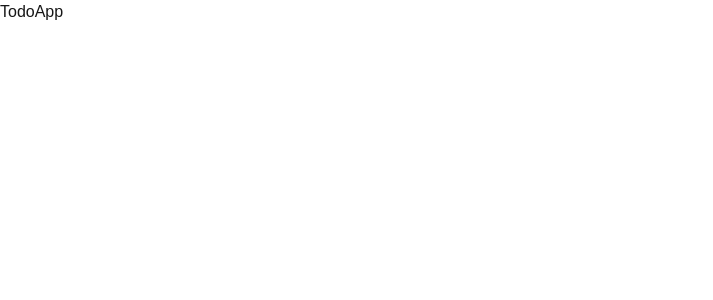
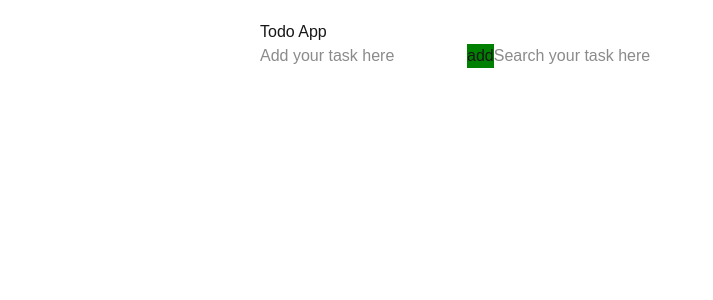
Before and after one commit to ryoma-creator/nextjs-ts-todo-app, a Next.js app: page / in a window 1280 px wide. Shown: the top 300 px of the page, without its empty margins (0-713 px from the left). Built offline with nearby package versions, Linux system fonts and the light colour scheme.

Commit message:
todolist with search practice

```diff
--- a/src/app/page.tsx
+++ b/src/app/page.tsx
@@ -4,9 +4,86 @@ import React, { useState } from 'react'
 
 
 const TodoApp = () => {
+  const containerStyle = {
+    maxWidth: "800px",
+    margin: "0 auto",
+    padding: "20px",
+    fontSize: "16px"
+  }
+
+  const buttonStyle = {
+    backgroundColor: "green",
+  }
+
+  const [userInput, setUserInput] = useState("");
+  const [todos, setTodos] = useState([]);
+  const [searchValue, setSearchValue] = useState("");
+
+  const addTodo = () => {
+    if (userInput.trim()) {
+      const newTask = {
+        id: Date.now(),
+        text: userInput,
+        completed: false
+      }
+      console.log("追加前todos:", todos);  // デバッグ
+      console.log("追加するタスク:", newTask);  // デバッグ
+      setTodos([...todos, newTask]);
+      setUserInput("");
+    } else {
+      console.log("空文字のため追加されませんでした");  // デバッグ
+    }
+  }
+
+  const filteredTodos = todos.filter(
+    (todo) => todo.text.toLowerCase().includes(searchValue.toLowerCase())
+  );
+
+  console.log("現在のtodos:", todos);
+  console.log("searchValue:", searchValue);
+  console.log("filteredTodos:", filteredTodos);
 
   return (
-    <div>TodoApp</div>
+    <>
+      <div style={containerStyle}>
+        <h1>Todo App</h1>
+        <input
+        type="text"
+        value={userInput}
+        onChange={(e)=>setUserInput(e.target.value)}
+        onKeyPress={(e)=>{
+          if(e.key == 'Enter'){
+            addTodo();
+          }
+        }}
+        placeholder='Add your task here'
+        />
+        <button
+          onClick={addTodo}
+          style={buttonStyle}
+        >
+          add
+        </button>
+
+        <input
+        type="text"
+        value={searchValue}
+        onChange={(e)=>setSearchValue(e.target.value)}
+        placeholder='Search your task here'
+        />
+
+
+        <div>
+          {filteredTodos.map(
+            (filteredTodo)=>(
+              <div key={filteredTodo.id}>
+                {filteredTodo.text}
+              </div>
+            )
+          )}
+        </div>
+      </div>
+   </>
   )
 }
 
```
